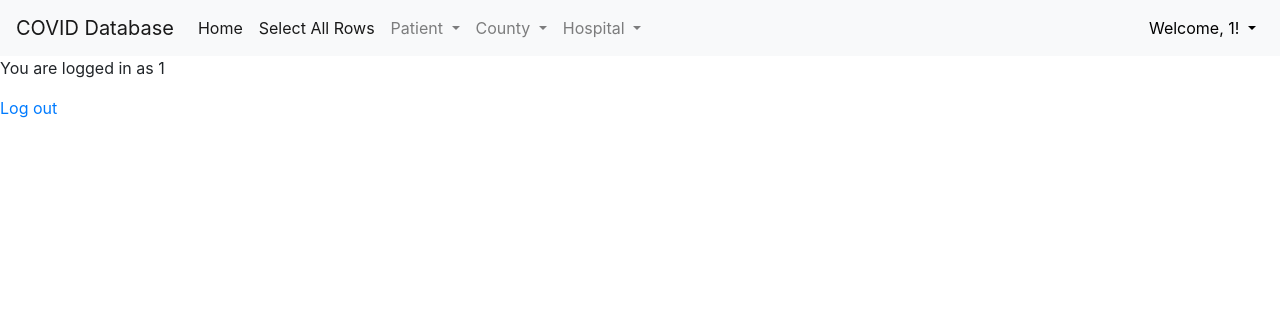
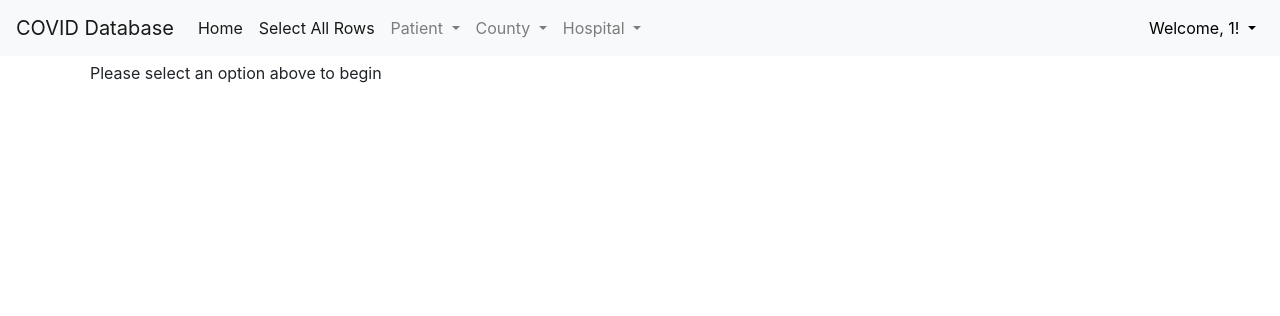
Before and after one commit to ColeanLogic/COVID_Database_Project, a Flask app: page / in a window 1280 px wide. Shown: the top 316 px of the page. Run offline with Flask 2, Linux system fonts and the light colour scheme; the visitor is signed in with stand-in values (Sample User, id 1); parts of the project's set-up code (start-up, migrations or seed data) failed here and were passed over; some libraries are stand-ins or nearby versions.

Commit message:
homepage text

```diff
--- a/flask_main/templates/home.html
+++ b/flask_main/templates/home.html
@@ -1,11 +1,10 @@
 {% extends "base.html" %}
 {% block content %}
-
-{% if session['usr'] %}
-<p>You are logged in as {{ session['usr'] }} </p>
-<a href="logout">Log out</a>
-{% else %}
-<p>You are not logged in </p>
-<a href="login"> Login </a>
-{% endif %}
-{% endblock %}
+<div class="container">
+    {% if session['usr'] %}
+    <p style="padding: 5px;">Please select an option above to begin</p>
+    {% else %}
+    <p style="padding: 5px;">Please <a href="{{url_for('login')}}">login</a> to continue</p>
+    {% endif %}
+    {% endblock %}
+</div>
```
